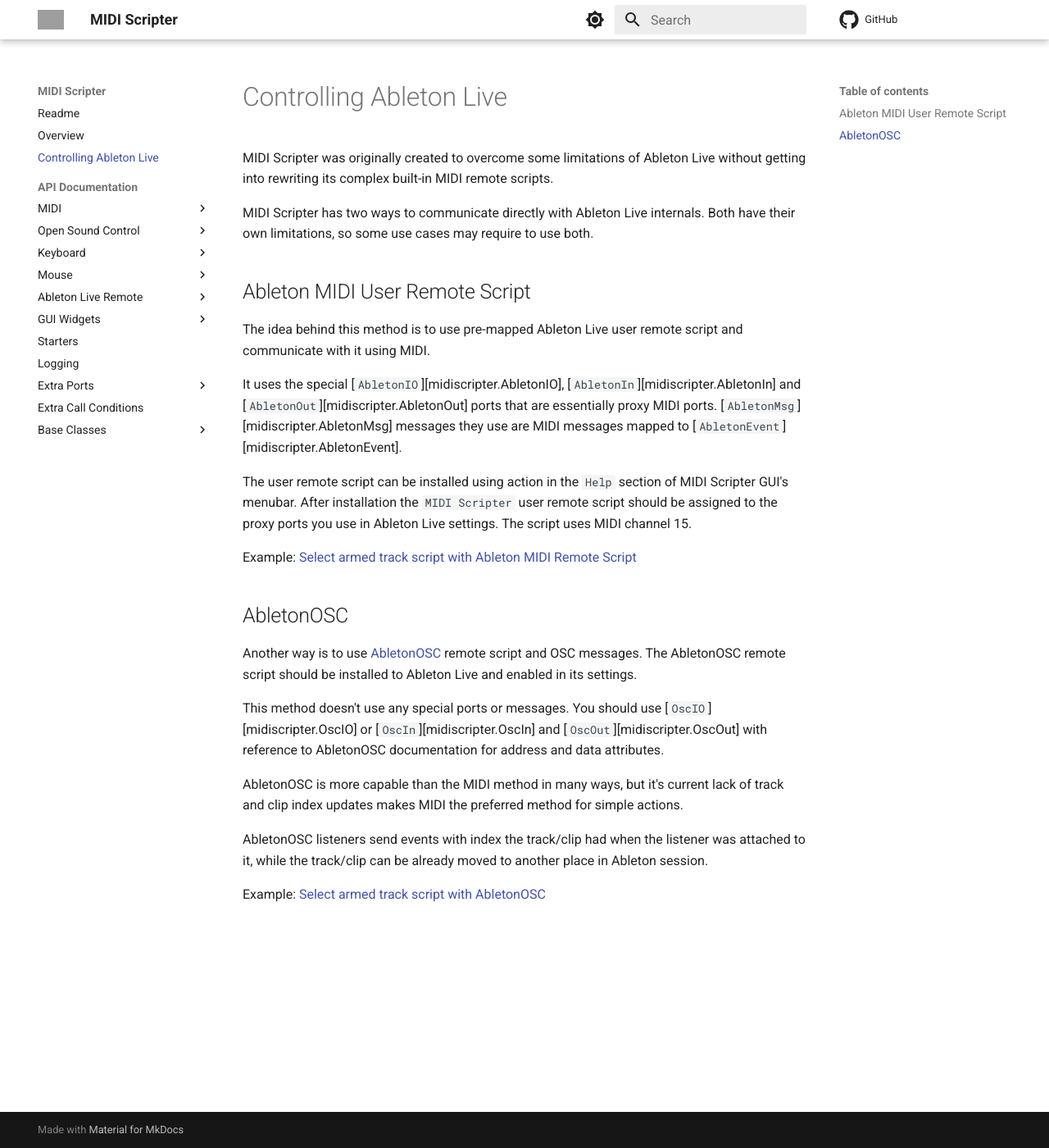
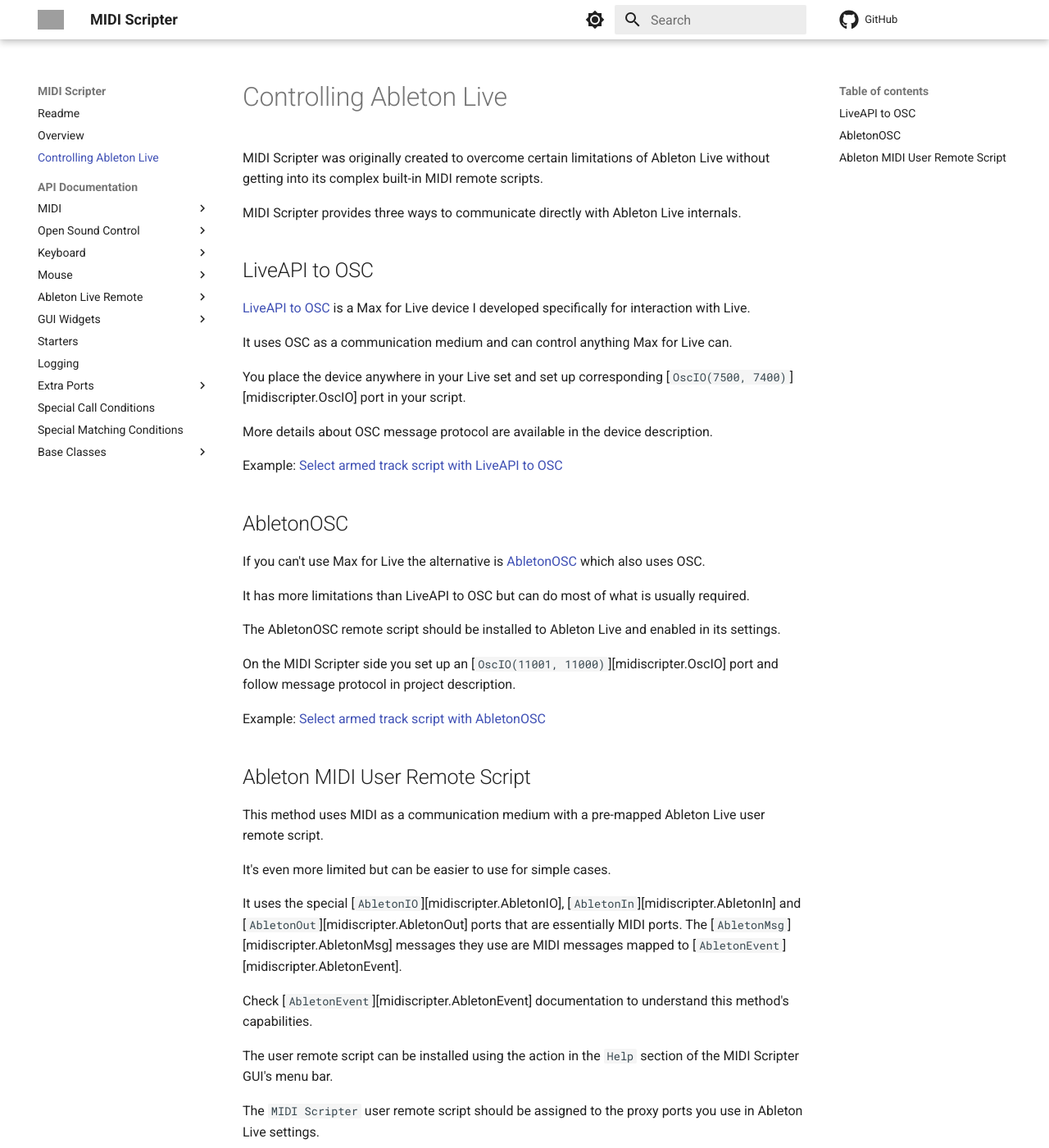
Before and after one commit to Maboroshy/midi-scripter, an MkDocs documentation site: the page built from docs/ableton.md, in a window 1280 px wide and 1400 px high. Shown: the whole window at 82% size. Built offline with MkDocs 1.6.1 and Material for MkDocs 9.7.7, drawn with Linux system fonts in a browser that asks for light colours; comment, search, counter and statistics services are not loaded; grey boxes are pictures that could not be loaded.

Commit message:
Updated docs and examples

```diff
--- a/docs/ableton.md
+++ b/docs/ableton.md
@@ -1,44 +1,52 @@
-MIDI Scripter was originally created to overcome some limitations
-of Ableton Live without getting into rewriting its complex built-in MIDI remote scripts.
+MIDI Scripter was originally created to overcome certain  limitations
+of Ableton Live without getting into its complex built-in MIDI remote scripts.
 
-MIDI Scripter has two ways to communicate directly with Ableton Live internals.
-Both have their own limitations, so some use cases may require to use both.
+MIDI Scripter provides three ways to communicate directly with Ableton Live internals.
+
+## LiveAPI to OSC
+
+[LiveAPI to OSC](https://github.com/Maboroshy/Max-for-Live-Devices/tree/main/LiveAPI%20to%20OSC) is a Max for Live device I developed specifically for interaction with Live.
+
+It uses OSC as a communication medium and can control anything Max for Live can.
+
+You place the device anywhere in your Live set
+and set up corresponding [`OscIO(7500, 7400)`][midiscripter.OscIO] port in your script.
+
+More details about OSC message protocol are available in the device description.
+
+Example: [Select armed track script with LiveAPI to OSC](https://github.com/Maboroshy/midi-scripter/blob/master/examples/ableton_select_armed_track_with_live_api_to_osc)
+
+## AbletonOSC
+
+If you can't use Max for Live the alternative is [AbletonOSC](https://github.com/ideoforms/AbletonOSC) which also uses OSC.
+
+It has more limitations than LiveAPI to OSC but can do most of what is usually required.
+
+The AbletonOSC remote script should be installed to Ableton Live and enabled in its settings.
+
+On the MIDI Scripter side you set up an [`OscIO(11001, 11000)`][midiscripter.OscIO] port
+and follow message protocol in project description.
+
+Example: [Select armed track script with AbletonOSC](https://github.com/Maboroshy/midi-scripter/blob/master/examples/ableton_select_armed_track_with_ableton_osc)
 
 ## Ableton MIDI User Remote Script
 
-The idea behind this method is to use pre-mapped Ableton Live user remote
-script and communicate with it using MIDI.
+This method uses MIDI as a communication medium with a pre-mapped Ableton Live user remote script.
+
+It's even more limited but can be easier to use for simple cases.
 
 It uses the special [`AbletonIO`][midiscripter.AbletonIO],
 [`AbletonIn`][midiscripter.AbletonIn] and [`AbletonOut`][midiscripter.AbletonOut]
-ports that are essentially proxy MIDI ports.
-[`AbletonMsg`][midiscripter.AbletonMsg] messages they use are MIDI messages
+ports that are essentially MIDI ports.
+The [`AbletonMsg`][midiscripter.AbletonMsg] messages they use are MIDI messages
 mapped to [`AbletonEvent`][midiscripter.AbletonEvent].
 
-The user remote script can be installed using action in the `Help`
-section of MIDI Scripter GUI's menubar. After installation the `MIDI Scripter`
-user remote script should be assigned to the proxy ports you use in Ableton
-Live settings. The script uses MIDI channel 15.
+Check [`AbletonEvent`][midiscripter.AbletonEvent] documentation to understand this method's capabilities.
+
+The user remote script can be installed using the action in the `Help`
+section of the MIDI Scripter GUI's menu bar.
+
+The `MIDI Scripter` user remote script should be assigned
+to the proxy ports you use in Ableton Live settings.
 
 Example: [Select armed track script with Ableton MIDI Remote Script](https://github.com/Maboroshy/midi-scripter/blob/master/examples/ableton_select_armed_track_with_remote_script)
-
-## AbletonOSC
-
-Another way is to use [AbletonOSC](https://github.com/ideoforms/AbletonOSC)
-remote script and OSC messages. The AbletonOSC remote script should be installed
-to Ableton Live and enabled in its settings.
-
-This method doesn't use any special ports or messages.
-You should use [`OscIO`][midiscripter.OscIO] or [`OscIn`][midiscripter.OscIn]
-and [`OscOut`][midiscripter.OscOut] with reference
-to AbletonOSC documentation for address and data attributes.
-
-AbletonOSC is more capable than the MIDI method in many ways,
-but it's current lack of track and clip index updates makes MIDI
-the preferred method for simple actions.
-
-AbletonOSC listeners send events with index the track/clip had
-when the listener was attached to it, while the track/clip
-can be already moved to another place in Ableton session.
-
-Example: [Select armed track script with AbletonOSC](https://github.com/Maboroshy/midi-scripter/blob/master/examples/ableton_select_armed_track_with_osc)
--- a/mkdocs.yml
+++ b/mkdocs.yml
@@ -49,7 +49,9 @@
             - Metronome: api/metronome_port.md
             - Midi Ports Watcher: api/midi_ports_changed.md
 
-        - Extra Call Conditions: api/base_call.md
+        - Special Call Conditions: api/base_call.md
+
+        - Special Matching Conditions: api/base_matching.md
 
         - Base Classes:
             - Ports: api/base_ports.md
--- a/pyproject.toml
+++ b/pyproject.toml
@@ -13,7 +13,6 @@
 keywords = ['MIDI', 'OSC', 'script', 'automation', 'input']
 authors = [{name = 'Maboroshy'}]
 classifiers = [
-  'Development Status :: 4 - Beta',
   'Programming Language :: Python :: 3.11',
   'Programming Language :: Python :: 3.12',
   'Programming Language :: Python :: 3.13',
```
Also changed, not shown: CHANGELOG.md (+11 -5 lines), README.md (+5 -6 lines), docs/overview.md (+8 -14 lines), examples/ableton_select_armed_track_with_ableton_osc/readme.md (renamed from examples/ableton_select_armed_track_with_osc/readme.md, +1 -1 lines), examples/ableton_select_armed_track_with_live_api_to_osc/readme.md (added, +7 -0 lines), examples/chord_info/readme.md (+0 -4 lines), examples/launchpad_overlay/readme.md (+1 -2 lines), 7 other files.
